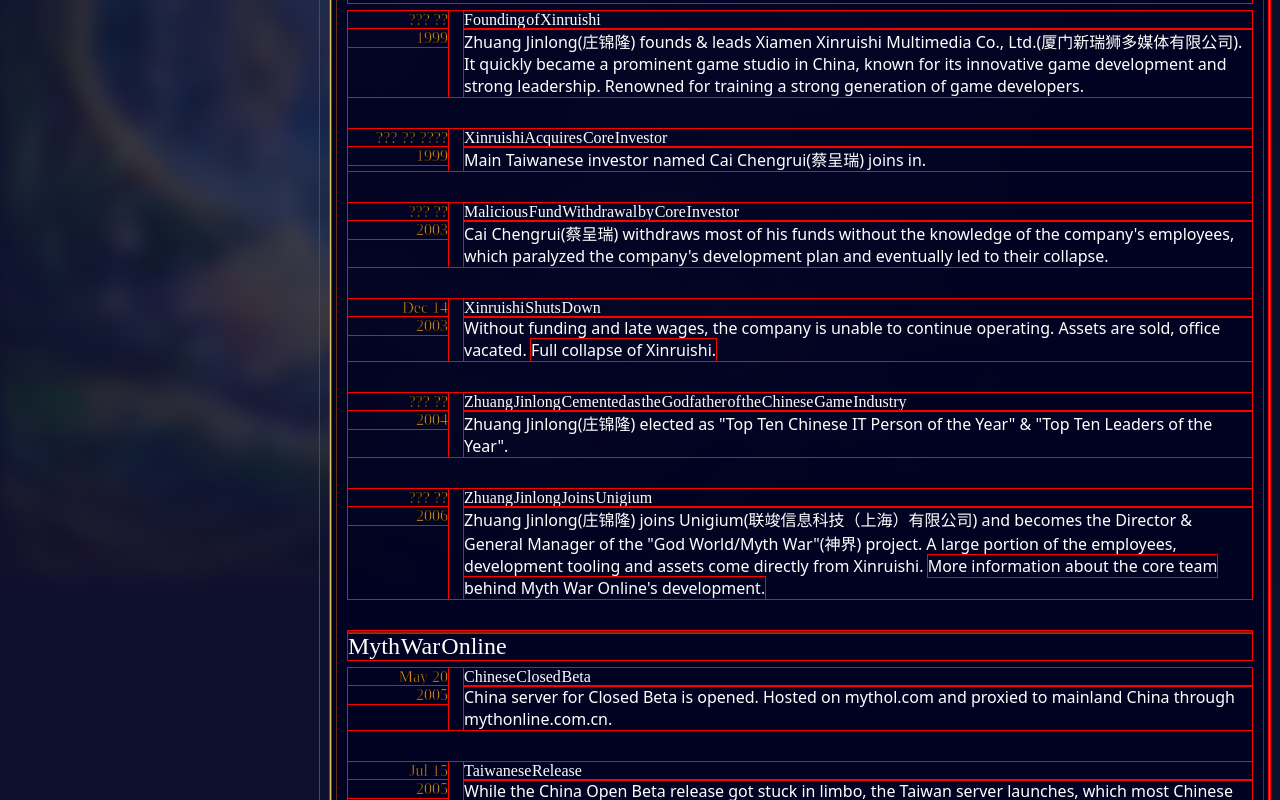
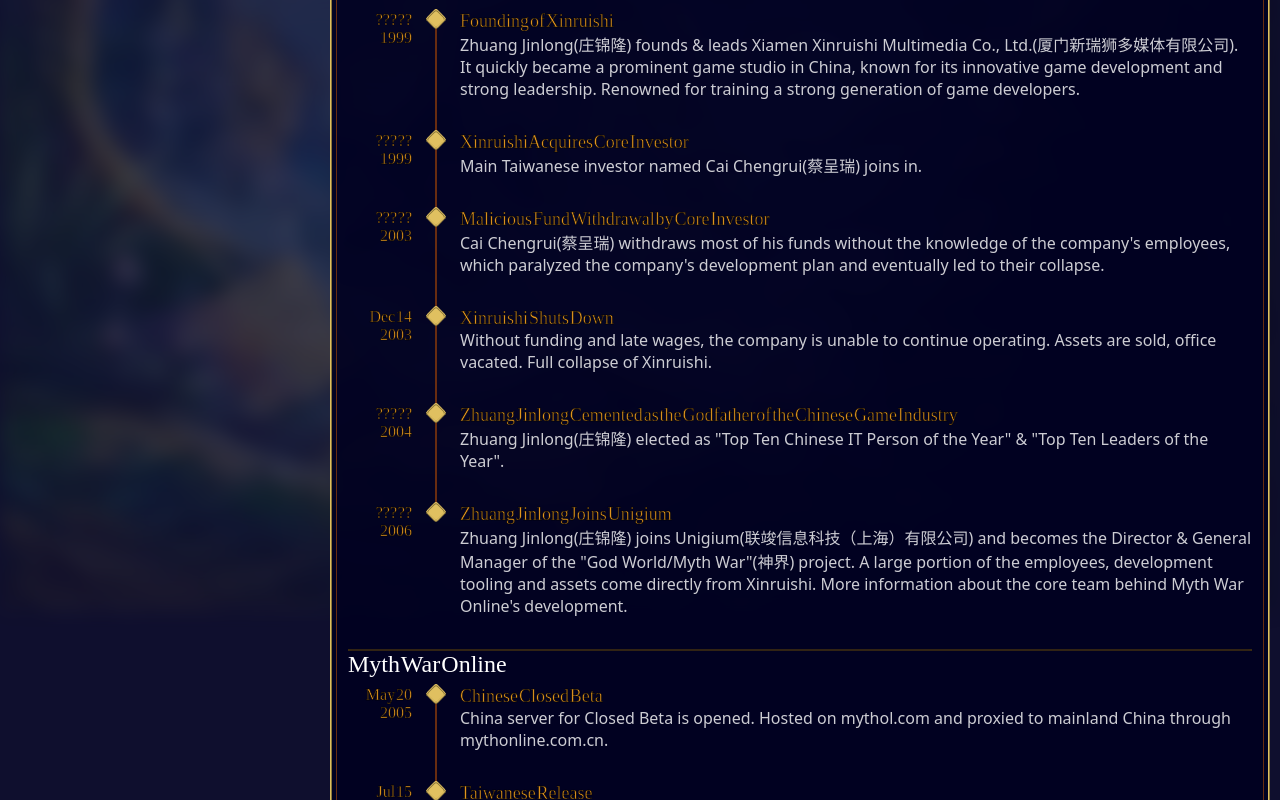
Before and after one commit to MGSimard/myth-war-archive-v2, a React (Vite) app: page /game-history in a window 1280 px wide. Shown: the part 1600-2400 px from the top of the page. Built offline with nearby package versions, Linux system fonts and the light colour scheme; a web font is replaced by a local one.

Commit message:
Starting to zero in on timeline design

```diff
--- a/src/_components/Timeline.tsx
+++ b/src/_components/Timeline.tsx
@@ -1,6 +1,6 @@
 interface TimelineItem {
   id: number;
-  md: string;
+  md?: string;
   year: string;
   title: string;
   description: string | React.ReactNode;
@@ -8,21 +8,19 @@ interface TimelineItem {
 
 export function Timeline({ items }: { items: TimelineItem[] }) {
   return (
-    <div className="timeline">
-      <ol>
+    <ol className="timeline">
       {items.map((item) => (
         <li key={item.id}>
-            <div className="date">
+          <time>
             {item.md}
             <span className="date-year">{item.year}</span>
-            </div>
-            <div>
+          </time>
+          <div className="timeline-item-content">
             <h4>{item.title}</h4>
             <p>{item.description}</p>
           </div>
         </li>
       ))}
     </ol>
-    </div>
   );
 }
--- a/src/_styles/global.css
+++ b/src/_styles/global.css
@@ -116,6 +116,7 @@ svg {
 button {
   padding: 0.4rem;
   border: none;
+  border-radius: 0.4rem;
   background: var(--clrBrown);
   box-shadow: inset 0.1rem 0.1rem oklch(from var(--clrBrown) calc(l * 1.8) c h),
     inset -0.1rem -0.1rem oklch(from var(--clrBrown) 0 c h);
@@ -449,32 +450,64 @@ main section {
   margin-bottom: 0.8rem;
 }
 /* TIMELINE */
-* {
-  outline: 1px solid red;
+.timeline {
+  list-style: none;
 }
-.timeline ol {
-  list-style: none;
+.timeline li {
+  --timelineGap: 4.8rem;
+  display: grid;
+  grid-template-columns: minmax(0, 6.4rem) minmax(0, 1fr);
+  gap: var(--timelineGap);
+}
+.timeline time {
   display: flex;
   flex-direction: column;
-  gap: 3.2rem;
-}
-.timeline li {
-  display: grid;
-  grid-template-columns: minmax(0, 10rem) 1fr;
-  gap: 1.6rem;
-}
-.timeline .date {
+  align-items: flex-end;
   font-family: var(--headingFont);
   font-size: 1.6rem;
   color: var(--clrInputLabel);
   -webkit-text-stroke: 0.05rem oklch(0 0 1);
   text-align: right;
+  word-spacing: -0.2em;
 }
 .date-year {
   display: block;
 }
-.timeline h4 {
-  font-size: 1.6rem;
+.timeline-item-content {
+  position: relative;
+}
+.timeline li:not(:last-child) .timeline-item-content {
+  padding-bottom: 3.2rem;
+}
+.timeline li:not(:last-child) .timeline-item-content::before {
+  content: "";
+  position: absolute;
+  top: 0;
+  left: calc(var(--timelineGap) / 2 * -1);
+  height: 100%;
+  border-left: 0.2rem solid var(--clrGoldInnerLineDark);
+  transform: translateX(-50%);
+}
+.timeline-item-content::after {
+  content: "";
+  position: absolute;
+  top: 0;
+  left: calc(var(--timelineGap) / 2 * -1);
+  width: 1.2rem;
+  height: 1.2rem;
+  background: var(--clrGoldOuterLeftFrameHighlight);
+  border: 0.2rem ridge var(--clrGoldOuterLeftFrameHighlight);
+  border-radius: 0.4rem;
+  transform: translateX(-50%) rotate(45deg);
+}
+.timeline-item-content h4 {
+  font-size: 1.8rem;
+  color: var(--clrInputLabel);
+  -webkit-text-stroke: 0.05rem oklch(0 0 1);
+}
+.timeline-item-content p {
+  word-break: break-word;
+  opacity: 0.8;
 }
 .timeline:not(:last-child) {
   margin-bottom: 3.2rem;
--- a/src/routes/game-history/index.tsx
+++ b/src/routes/game-history/index.tsx
@@ -104,7 +104,7 @@ function PageGameHistory() {
             },
             {
               id: 2,
-              md: "??? ?? ????",
+              md: "??? ??",
               year: "1999",
               title: "Xinruishi Acquires Core Investor",
               description: "Main Taiwanese investor named Cai Chengrui(蔡呈瑞) joins in.",
@@ -322,7 +322,6 @@ function PageGameHistory() {
             },
             {
               id: 3,
-              md: "Present",
               year: "Present",
               title: "Development Status",
               description: `No further information is available. Development was never completed.`,
```
Lines whose indentation alone changed are shown as unchanged.
